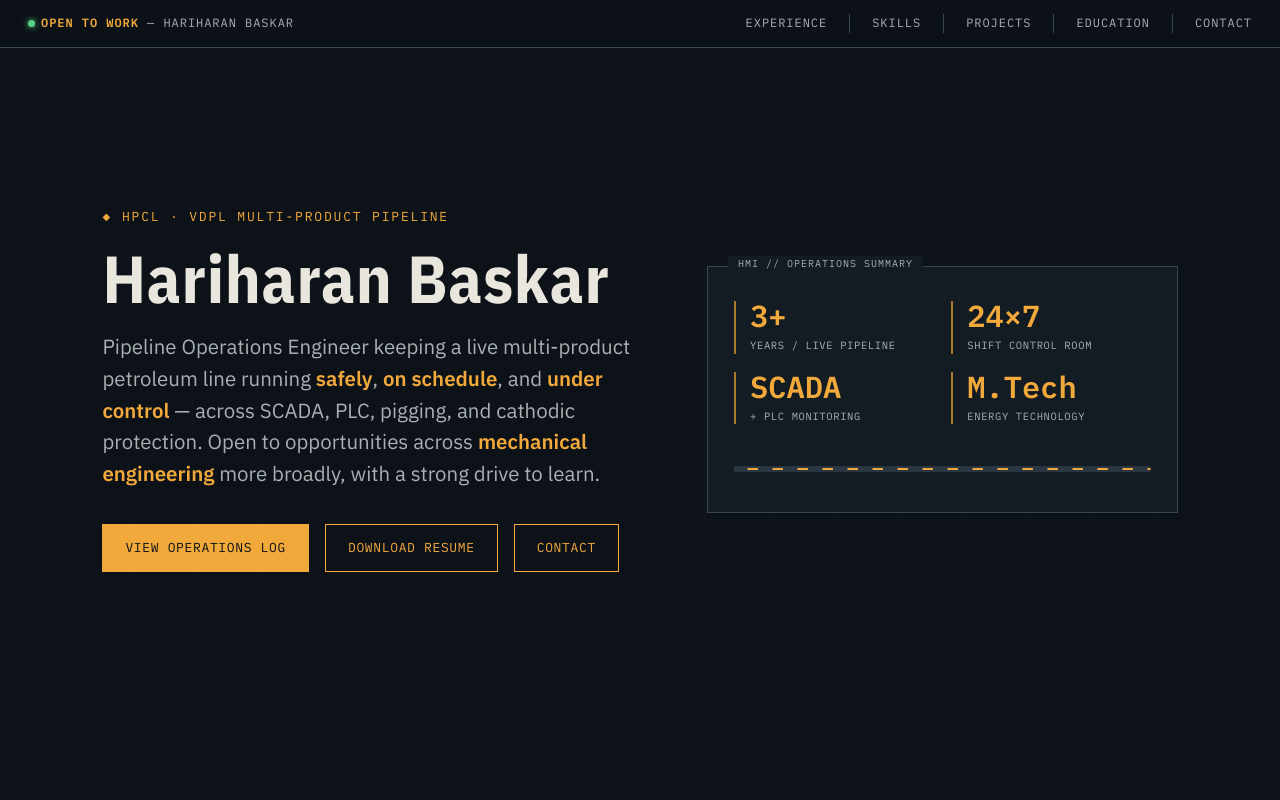
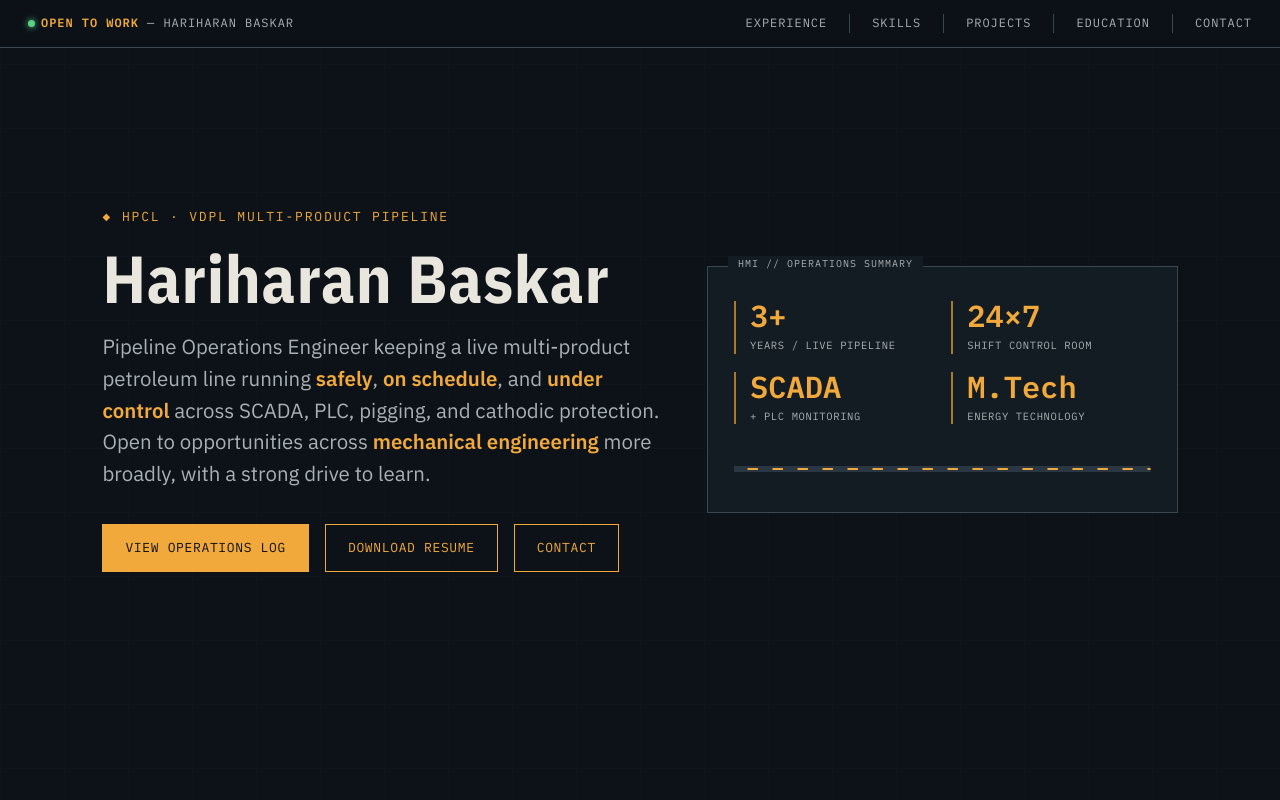
Before and after one commit to Hariharan-Baskarr/Portfolio, a plain HTML site: page index.html in a window 1280 px wide. Shown: the top 800 px of the page. Drawn offline with nearby package versions, Linux system fonts and the light colour scheme.

Commit message:
Update index.html

```diff
--- a/index.html
+++ b/index.html
@@ -443,7 +443,7 @@
   <div>
     <div class="eyebrow">HPCL · VDPL Multi-Product Pipeline</div>
     <h1>Hariharan Baskar</h1>
-    <p class="role">Pipeline Operations Engineer keeping a live multi-product petroleum line running <b>safely</b>, <b>on schedule</b>, and <b>under control</b> — across SCADA, PLC, pigging, and cathodic protection. Open to opportunities across <b>mechanical engineering</b> more broadly, with a strong drive to learn.</p>
+    <p class="role">Pipeline Operations Engineer keeping a live multi-product petroleum line running <b>safely</b>, <b>on schedule</b>, and <b>under control</b> across SCADA, PLC, pigging, and cathodic protection. Open to opportunities across <b>mechanical engineering</b> more broadly, with a strong drive to learn.</p>
     <div class="hero-cta">
       <a class="btn solid" href="#experience">View Operations Log</a>
       <a class="btn" href="Hariharan_Baskar_Resume.pdf" target="_blank">Download Resume</a>
```
